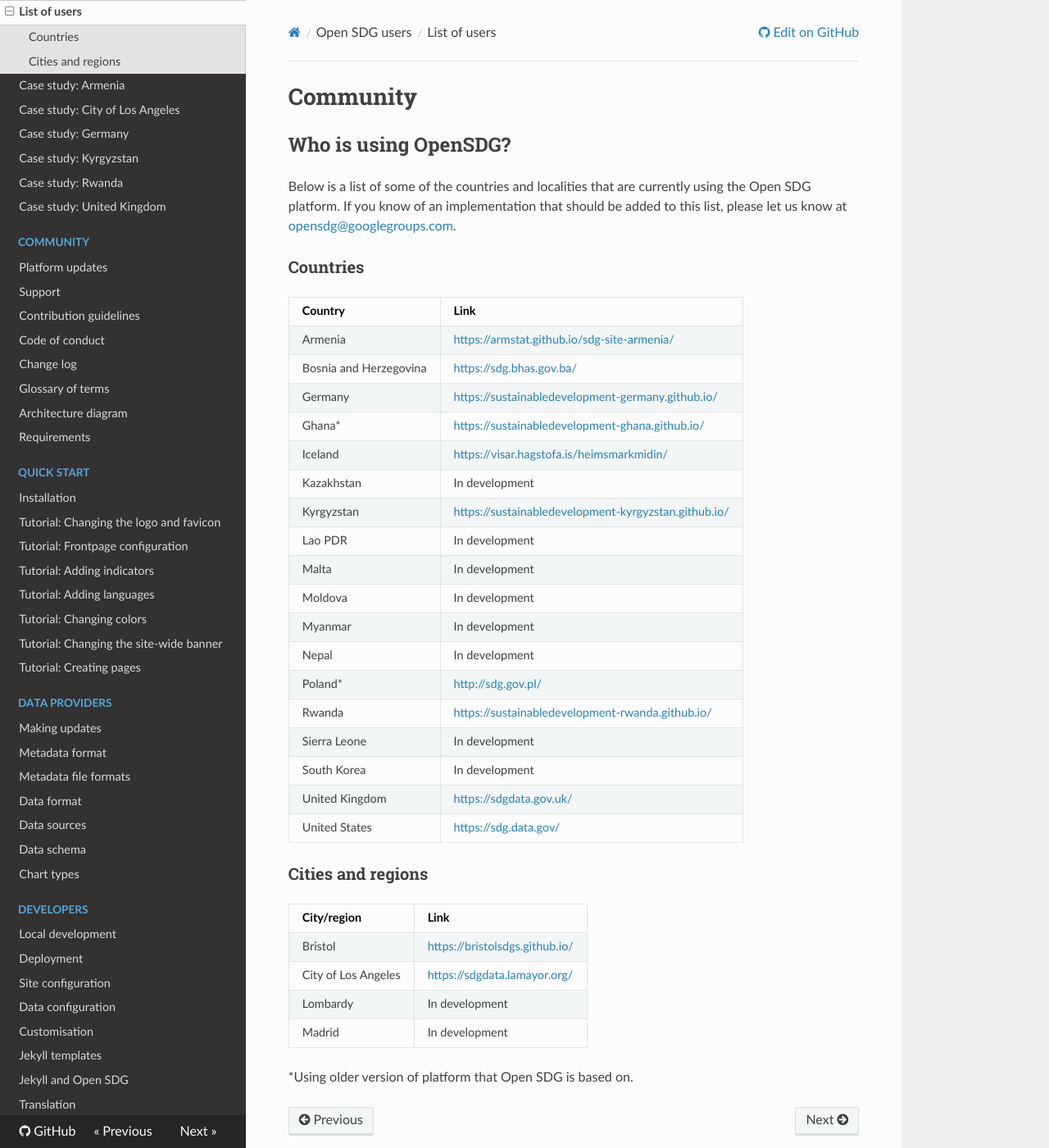
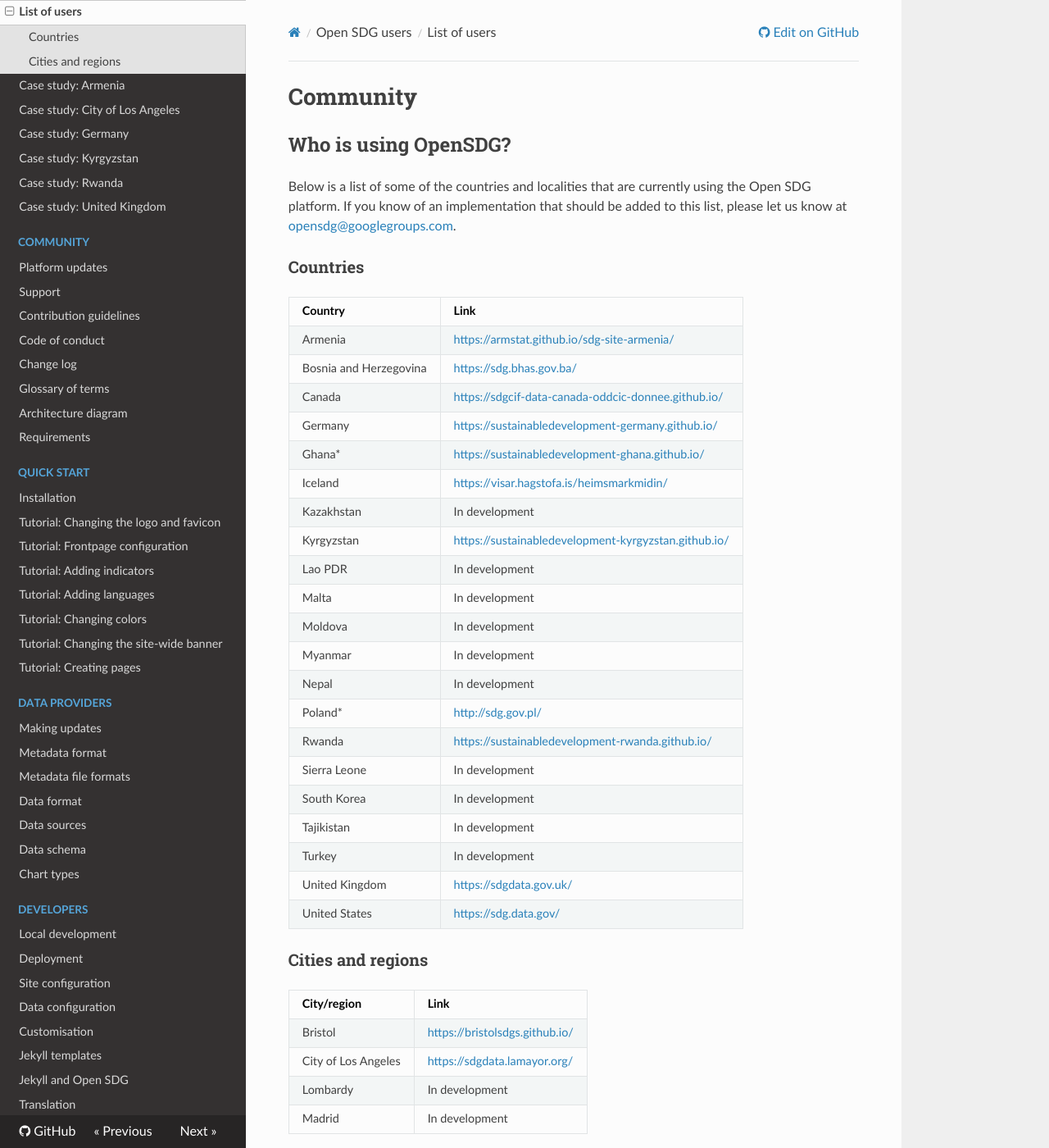
Before and after one commit to open-sdg/open-sdg, an MkDocs documentation site: the page built from docs/community.md, in a window 1280 px wide and 1400 px high. Shown: the whole window at 82% size. Built offline with MkDocs 1.6.1, drawn with Linux system fonts in a browser that asks for light colours; nearby versions of some CDN libraries; old or Windows-style settings are respelled for this version of MkDocs.

Commit message:
Add some users

```diff
--- a/docs/community.md
+++ b/docs/community.md
@@ -11,6 +11,7 @@
 |----|----|
 |Armenia|<https://armstat.github.io/sdg-site-armenia/>|
 |Bosnia and Herzegovina|<https://sdg.bhas.gov.ba/>|
+|Canada|<https://sdgcif-data-canada-oddcic-donnee.github.io/>|
 |Germany|<https://sustainabledevelopment-germany.github.io/>|
 |Ghana* |<https://sustainabledevelopment-ghana.github.io/>|
 |Iceland|<https://visar.hagstofa.is/heimsmarkmidin/>|
@@ -25,6 +26,8 @@
 |Rwanda|<https://sustainabledevelopment-rwanda.github.io/>|
 |Sierra Leone|In development|
 |South Korea|In development|
+|Tajikistan|In development|
+|Turkey|In development|
 |United Kingdom|<https://sdgdata.gov.uk/>|
 |United States|<https://sdg.data.gov/>|
 
```
